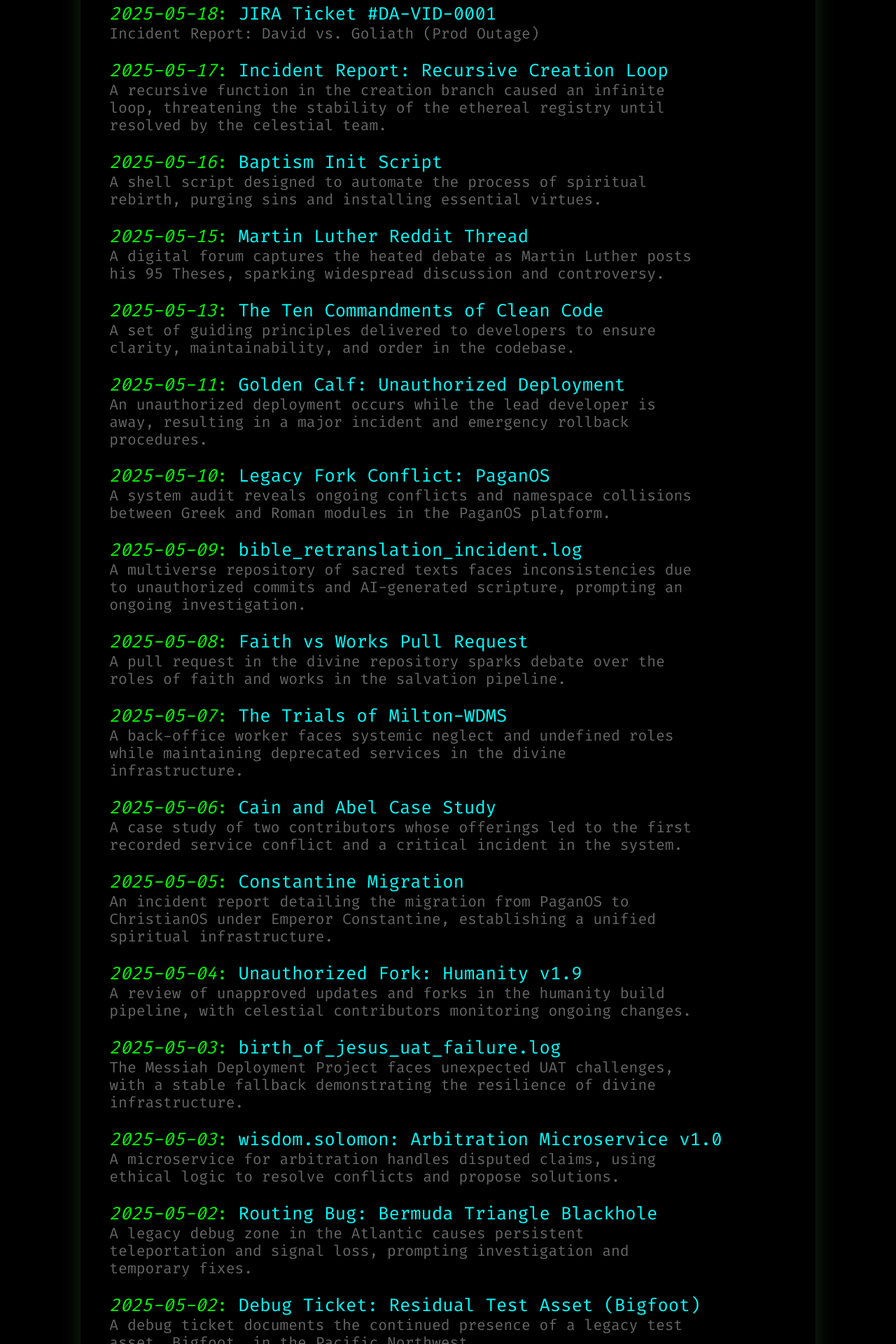
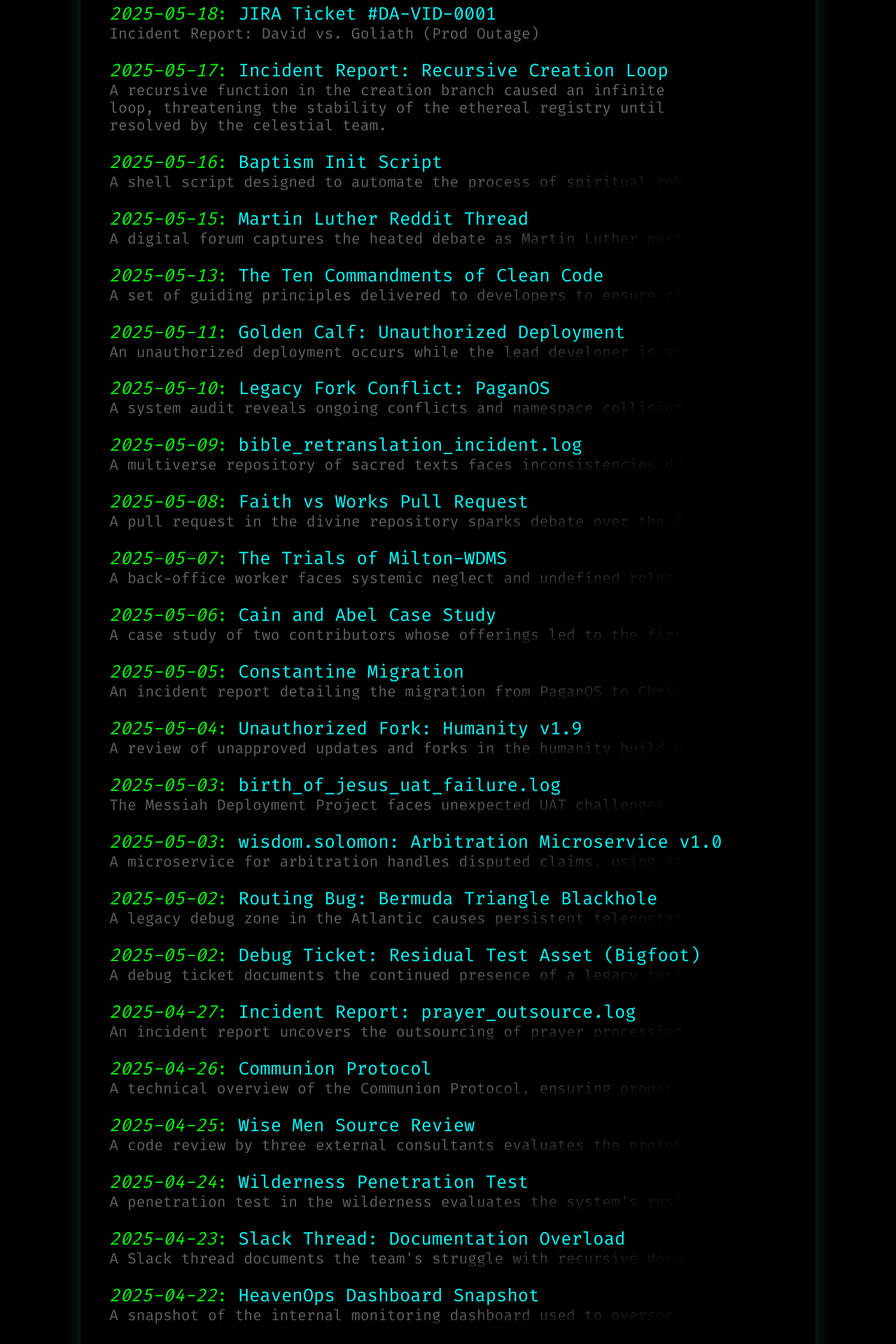
Before and after one commit to anthonypdawson/divine-devops-universe, a Jekyll site: the page built from index.md, in a window 1280 px wide. Shown: the part 652-2572 px from the top of the page at 70% size. Built offline with Jekyll 4.4.1, drawn with Linux system fonts in a browser that asks for light colours.

Commit message:
Refactor post display to separate recent and older posts with improved summary handling

```diff
--- a/_layouts/home_with_banner.html
+++ b/_layouts/home_with_banner.html
@@ -8,12 +8,23 @@
         {% include banner.html %}
         <div class="posts">
             <ul>
-                {% for post in site.posts %}
-                <li>
+                {% assign recent_posts = site.posts | slice: 0, 2 %}
+                {% assign older_posts = site.posts | slice: 2, site.posts.size %}
+                {% for post in recent_posts %}
+                <li class="post-summary-container" style="max-width:40em;">
                     <em>{{ post.date | date: "%Y-%m-%d" }}</em>:
                     <a href="{{ post.url | relative_url }}#content" title="{{ post.summary | escape }}">{{ post.title }}</a>
                     <br>
                     <small class="post-summary">{{ post.summary }}</small>
+                </li>
+                {% endfor %}
+                {% for post in older_posts %}
+                <li class="post-summary-container" style="max-width:40em;">
+                    <em>{{ post.date | date: "%Y-%m-%d" }}</em>:
+                    <a href="{{ post.url | relative_url }}#content" title="{{ post.summary | escape }}">{{ post.title }}</a>
+                    <br>
+                    {% assign summary_lines = post.summary | newline_to_br | split: '<br />' %}
+                    <small class="post-summary post-summary-truncate post-summary-fade js-expand-summary" data-full-summary="{{ post.summary | escape }}">{{ summary_lines[0] | strip }}</small>
                 </li>
                 {% endfor %}
             </ul>
```
